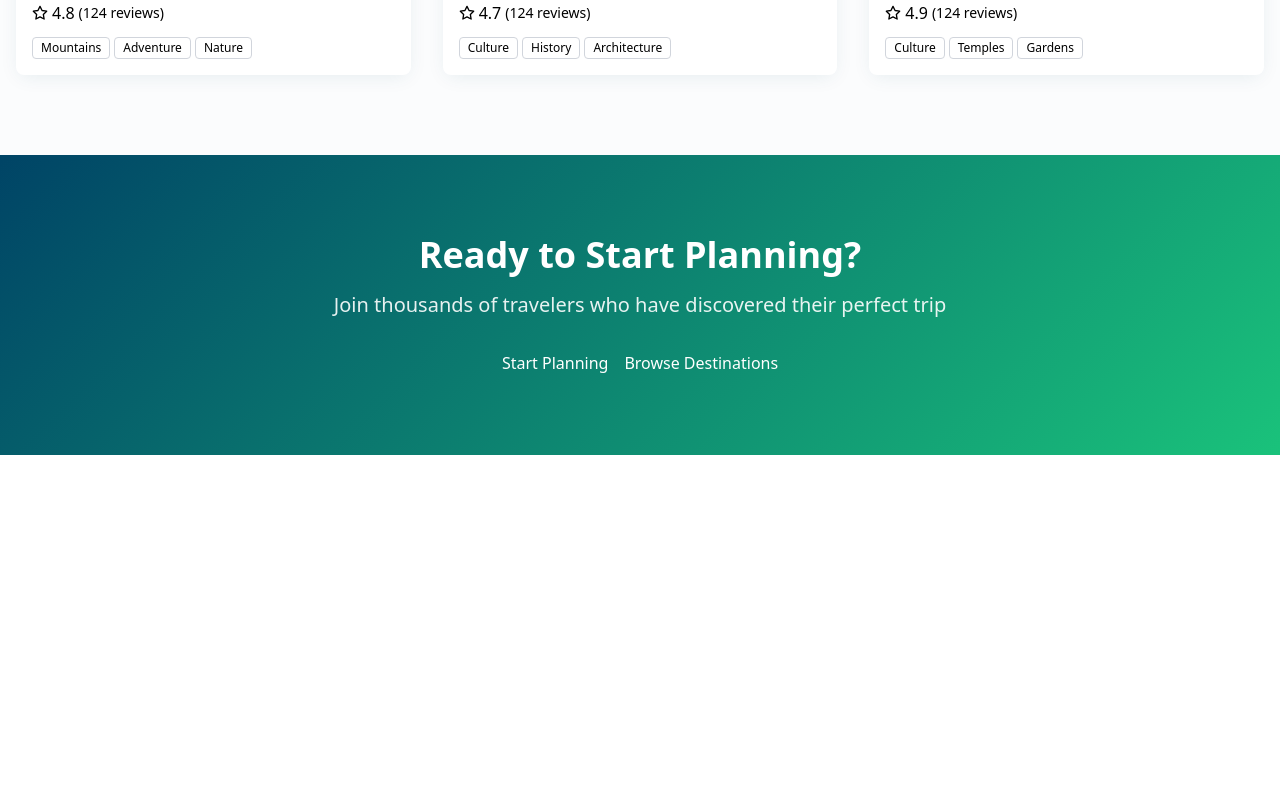
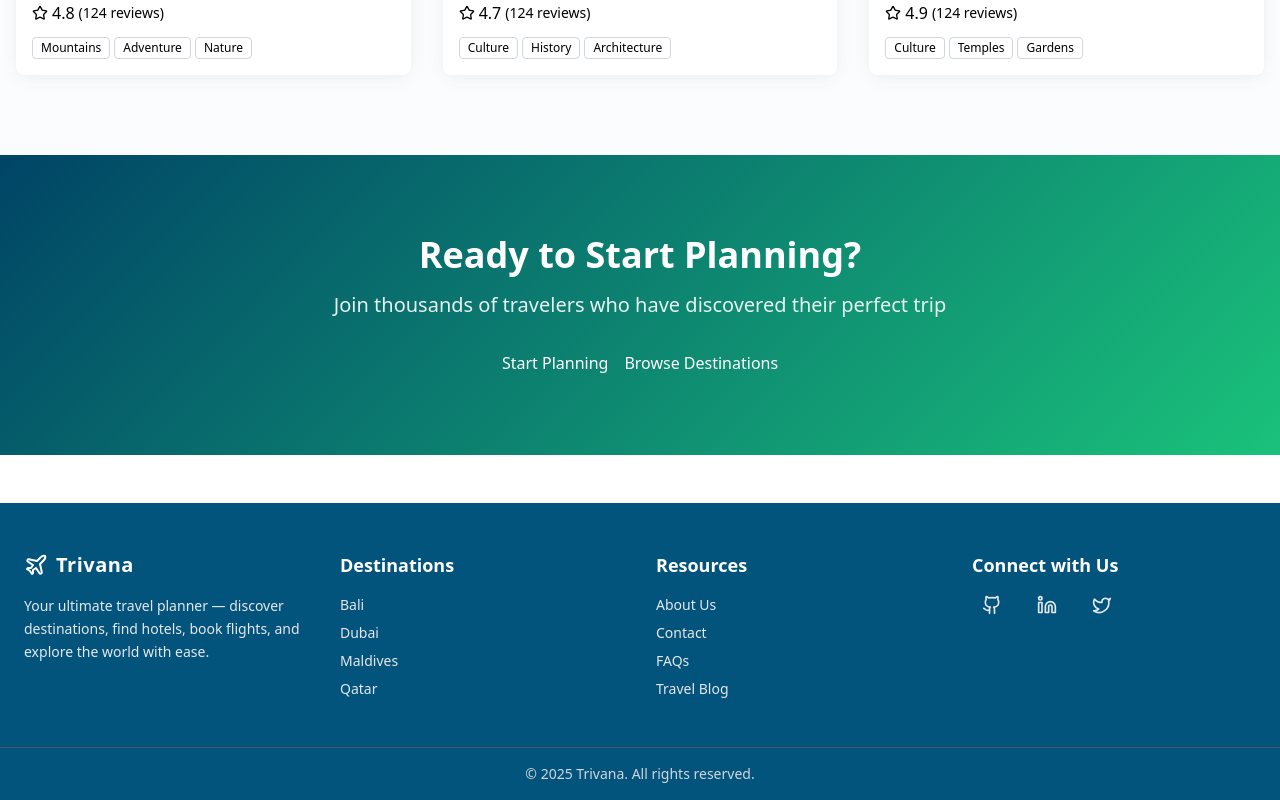
Before and after one commit to Pokah1/travel-planner, a React (Vite) app: page / in a window 1280 px wide. Shown: the part 1927-2727 px from the top of the page. Before the commit the page ends 2382 px from the top, so only its background shows below. Built offline with nearby package versions, Linux system fonts and the light colour scheme; no server answers.

Commit message:
feat: built footer component -modified README file -fixed package lock issue for production

```diff
--- a/package.json
+++ b/package.json
@@ -12,7 +12,7 @@
   "dependencies": {
     "@tailwindcss/vite": "^4.1.11",
     "firebase": "^12.1.0",
-    "lucide-react": "0.344.0",
+    "lucide-react": "^0.542.0",
     "react": "^19.1.0",
     "react-dom": "^19.1.0",
     "react-router-dom": "^7.8.0",
--- a/src/App.jsx
+++ b/src/App.jsx
@@ -12,6 +12,7 @@ import TravelPlanner from "./pages/Planner";
 import NotFound from "./pages/NotFound";
 import Signup from "./pages/Signup";
 import HotelDetails from "./pages/HotelDetails";
+import Footer from "./components/Footer";
 
 function App() {
   return (
@@ -37,6 +38,7 @@ function App() {
           <Route path="*" element={<NotFound />} />
         </Routes>
       </main>
+      <Footer />
     </div>
   );
 }
--- /dev/null
+++ b/src/components/Footer.jsx
@@ -0,0 +1,81 @@
+import { Plane, Github, Linkedin, Twitter } from "lucide-react";
+
+const Footer = () => {
+  return (
+    <footer className="bg-[#03547c] text-white dark:bg-gray-900 mt-12">
+      <div className="max-w-7xl mx-auto px-6 py-12 grid grid-cols-1 md:grid-cols-4 gap-8">
+        {/* Brand */}
+        <div>
+          <div className="flex items-center space-x-2 mb-4">
+            <Plane className="h-6 w-6 text-white" />
+            <h2 className="text-xl font-bold tracking-wide">Trivana</h2>
+          </div>
+          <p className="text-sm text-gray-200 dark:text-gray-400 leading-relaxed">
+            Your ultimate travel planner — discover destinations, find hotels,
+            book flights, and explore the world with ease.
+          </p>
+        </div>
+
+        {/* Destinations */}
+        <div>
+          <h3 className="text-lg font-semibold mb-4">Destinations</h3>
+          <ul className="space-y-2 text-sm text-gray-200 dark:text-gray-400">
+            <li>Bali</li>
+            <li>Dubai</li>
+            <li>Maldives</li>
+            <li>Qatar</li>
+          </ul>
+        </div>
+
+        {/* Resources */}
+        <div>
+          <h3 className="text-lg font-semibold mb-4">Resources</h3>
+          <ul className="space-y-2 text-sm text-gray-200 dark:text-gray-400">
+            <li>About Us</li>
+            <li>Contact</li>
+            <li>FAQs</li>
+            <li>Travel Blog</li>
+          </ul>
+        </div>
+
+        {/* Socials */}
+        <div>
+          <h3 className="text-lg font-semibold mb-4">Connect with Us</h3>
+          <div className="grid grid-cols-3 gap-4 text-gray-200 dark:text-gray-400 max-w-[150px]">
+            <a
+              href="https://github.com/pokah1"
+              target="_blank"
+              rel="noopener noreferrer"
+              className="mx-auto"
+            >
+              <Github className="h-5 w-5 cursor-pointer hover:text-blue-300 transition-transform transform hover:scale-110" />
+            </a>
+            <a
+              href="https://www.linkedin.com/in/odokwo-dev01/"
+              target="_blank"
+              rel="noopener noreferrer"
+              className="mx-auto"
+            >
+              <Linkedin className="h-5 w-5 cursor-pointer hover:text-pink-300 transition-transform transform hover:scale-110" />
+            </a>
+            <a
+              href="https://twitter.com/sirpokah"
+              target="_blank"
+              rel="noopener noreferrer"
+              className="mx-auto"
+            >
+              <Twitter className="h-5 w-5 cursor-pointer hover:text-sky-300 transition-transform transform hover:scale-110" />
+            </a>
+          </div>
+        </div>
+      </div>
+
+      {/* Bottom Bar */}
+      <div className="border-t border-gray-600 py-4 text-center text-sm text-gray-300 dark:text-gray-500">
+        © {new Date().getFullYear()} Trivana. All rights reserved.
+      </div>
+    </footer>
+  );
+};
+
+export default Footer;
--- a/src/components/NavBar.jsx
+++ b/src/components/NavBar.jsx
@@ -53,7 +53,7 @@ const Navigation = () => {
             >
               <Plane className="h-8 w-8 text-[#03547c]" />
               <span className="text-xl font-bold text-[#03547c]">
-                Wanderlust
+                Trivana
               </span>
             </Link>
 
--- a/src/pages/Signup.jsx
+++ b/src/pages/Signup.jsx
@@ -100,7 +100,11 @@ const Signup = () => {
         </header>
 
         {/* Success message for signup */}
-        {success && <p className="text-green-500 text-sm mb-2">{success}</p>}
+        {success && (
+  <p className="text-green-500 text-lg font-bold mb-2">
+    {success}
+  </p>
+)}
 
         {/* Signup Form */}
         <form onSubmit={handleSubmit} className="space-y-4 mt-6">
```
Also changed, not shown: 2 other files (tests, documents, lock files or other folders).
